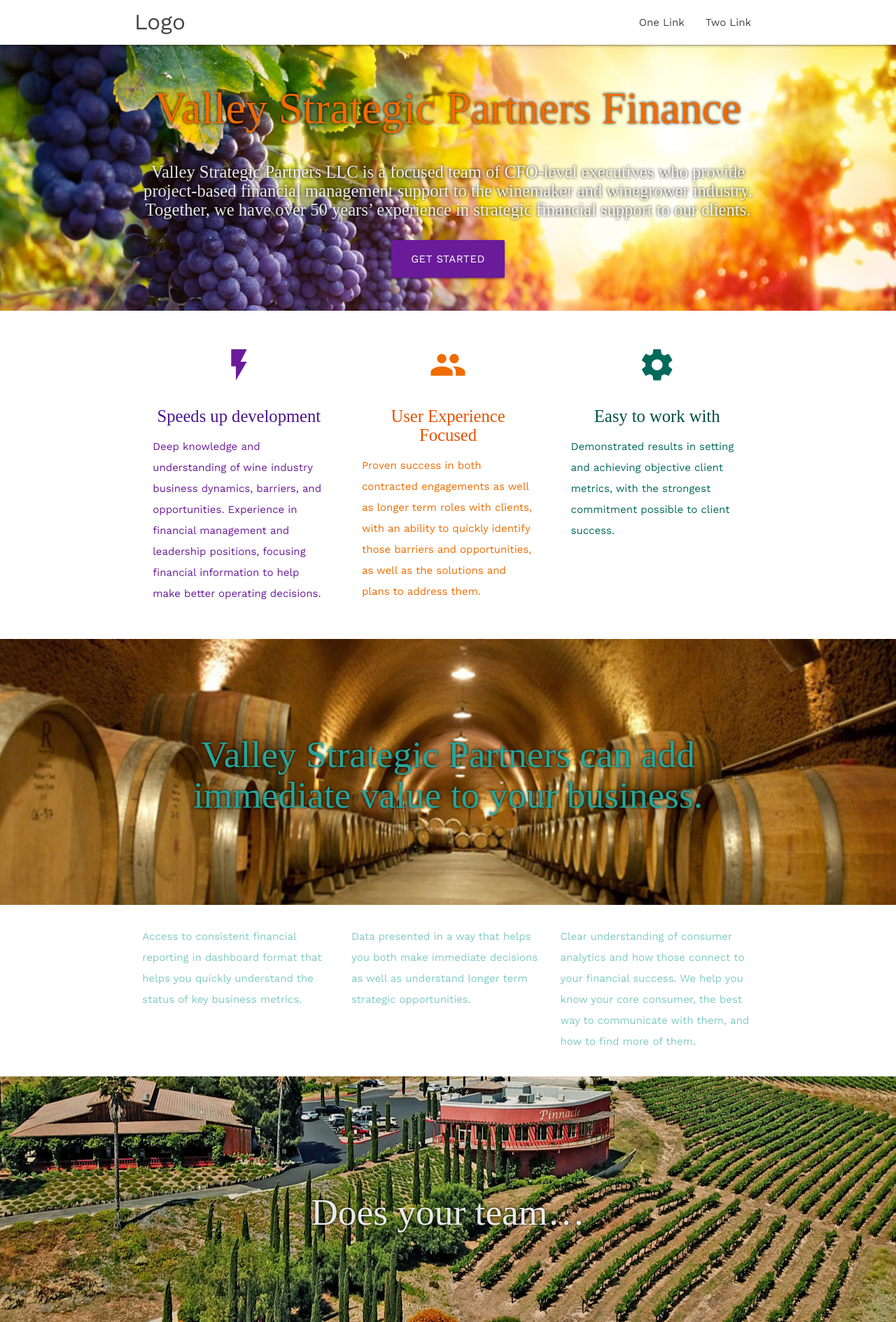
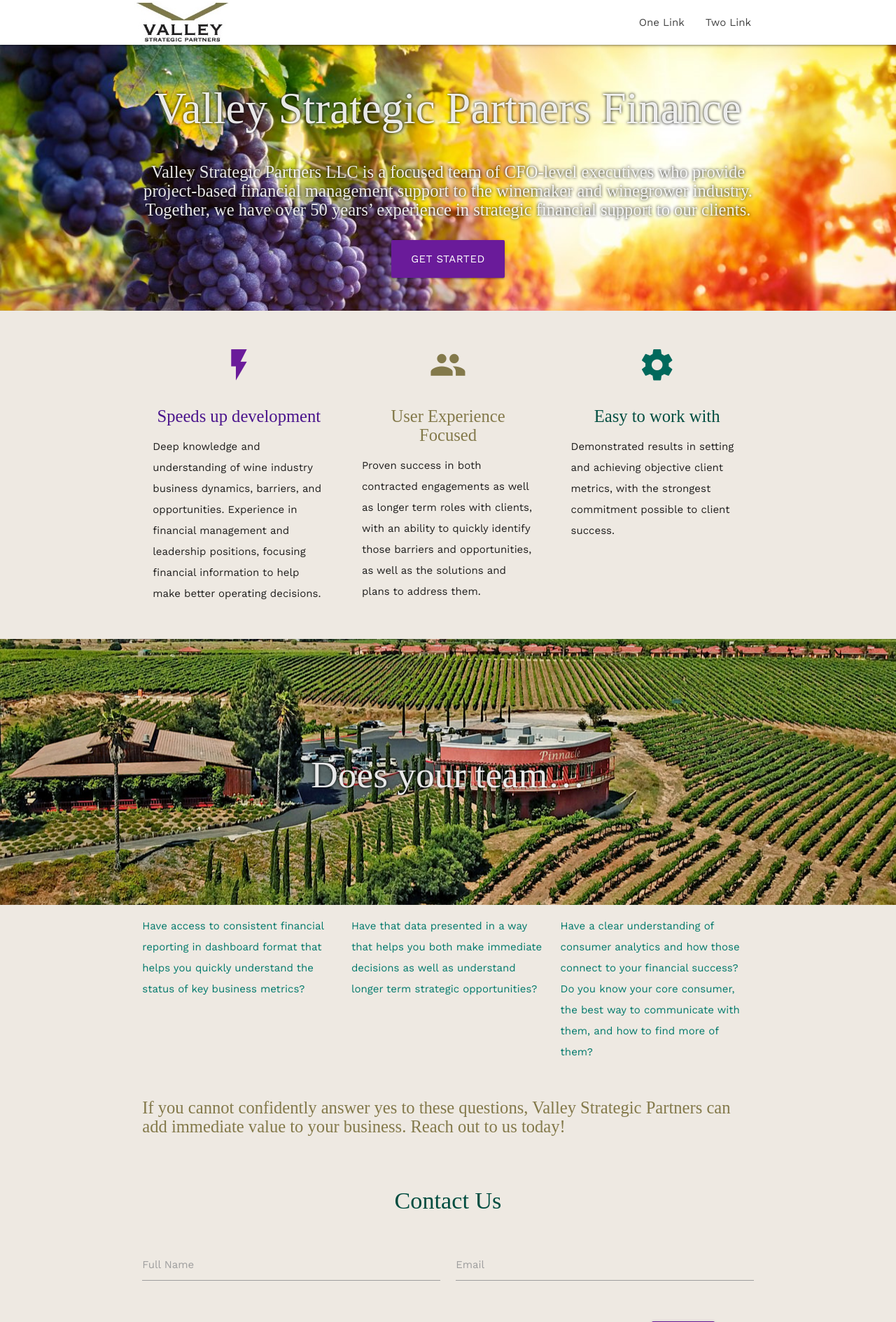
Before and after one commit to mushel/pageFormParallax, a PHP site: page / in a window 1280 px wide. Shown: the top 1889 px of the page at 70% size. Run offline with PHP 8.4, Linux system fonts and the light colour scheme; data that the repository does not hold is empty; some libraries are stand-ins or nearby versions; some web fonts are replaced.

Commit message:
new images and styles

```diff
--- a/css/style.css
+++ b/css/style.css
@@ -7,6 +7,7 @@
  */
 html {
   font-family: 'Work Sans', sans-serif;
+  background: #EEE9E2;
 }
 h1, h2, h3, h4, h5, h6 {
   font-family: 'Sorts Mill Goudy', serif;
@@ -57,6 +58,19 @@ p {
   }
 }
 */
+.brand-logo {
+  background: url('../vsp-logo.jpg') no-repeat;
+  width: 136px;
+  height: 60px;
+  margin-top: 2px;
+  background-size: contain;
+}
+.gold {
+  background: #83794A;
+}
+.gold-text {
+  color: #83794A;
+}
 @media only screen and (max-width : 992px) {
   .parallax-container .section {
     position: absolute;
--- a/index.php
+++ b/index.php
@@ -33,7 +33,7 @@ $thankYou="Your message has been sent.";
 <body>
   <nav class="white" role="navigation">
     <div class="nav-wrapper container">
-      <a id="logo-container" href="#" class="brand-logo">Logo</a>
+      <a id="logo-container" href="#" class="brand-logo"></a>
       <ul class="right hide-on-med-and-down">
         <li><a href="#one">One Link</a></li>
         <li><a href="#two">Two Link</a></li>
@@ -51,7 +51,7 @@ $thankYou="Your message has been sent.";
     <div class="section no-pad-bot">
       <div class="container">
         <br><br>
-        <h1 class="header center orange-text text-darken-3">Valley Strategic Partners Finance</h1>
+        <h1 class="header center">Valley Strategic Partners Finance</h1>
         <div class="row center">
           <h5 class="header col s12 light">Valley Strategic Partners LLC is a focused team of CFO-level executives who provide
 project-based financial management support to the winemaker and winegrower industry.
@@ -76,16 +76,16 @@ Together, we have over 50 years’ experience in strategic financial support to
             <h2 class="center purple-text text-darken-3"><i class="material-icons">flash_on</i></h2>
             <h5 class="center purple-text text-darken-4">Speeds up development</h5>
 
-            <p class="purple-text text-darken-3">Deep knowledge and understanding of wine industry business dynamics, barriers, and opportunities. Experience in financial management and leadership positions, focusing financial information to help make better operating decisions.</p>
+            <p>Deep knowledge and understanding of wine industry business dynamics, barriers, and opportunities. Experience in financial management and leadership positions, focusing financial information to help make better operating decisions.</p>
           </div>
         </div>
 
         <div class="col s12 m4">
           <div class="icon-block">
-            <h2 class="center orange-text text-darken-3"><i class="material-icons">group</i></h2>
-            <h5 class="center orange-text text-darken-4">User Experience Focused</h5>
+            <h2 class="center gold-text"><i class="material-icons">group</i></h2>
+            <h5 class="center gold-text ">User Experience Focused</h5>
 
-            <p class="orange-text text-darken-3">Proven success in both contracted engagements as well as longer term roles with clients, with an ability to quickly identify those barriers and opportunities, as well as the solutions and plans to address them.</p>
+            <p>Proven success in both contracted engagements as well as longer term roles with clients, with an ability to quickly identify those barriers and opportunities, as well as the solutions and plans to address them.</p>
           </div>
         </div>
 
@@ -94,7 +94,7 @@ Together, we have over 50 years’ experience in strategic financial support to
             <h2 class="center teal-text text-darken-3"><i class="material-icons">settings</i></h2>
             <h5 class="center teal-text text-darken-4">Easy to work with</h5>
 
-            <p class="teal-text text-darken-3">Demonstrated results in setting and achieving objective client metrics, with the strongest commitment possible to client success.</p>
+            <p>Demonstrated results in setting and achieving objective client metrics, with the strongest commitment possible to client success.</p>
           </div>
         </div>
       </div>
@@ -102,39 +102,12 @@ Together, we have over 50 years’ experience in strategic financial support to
     </div>
   </div>
 
-
-  <div class="parallax-container valign-wrapper">
-    <div class="section no-pad-bot">
-      <div class="container">
-        <div class="row center">
-          <h2 class="teal-text text-lighten-1">Valley Strategic Partners can add immediate value to your business.</h2>
-        </div>
-      </div>
-    </div>
-    <div class="parallax"><img src="winery-2.jpg" alt="Winery 2"></div>
-  </div>
-  <div class="container">
-    <div class="section no-pad-bot">
-      <div class="row">
-        <p class="teal-text text-lighten-3 col s12 m4">Access to consistent financial reporting in dashboard format that helps you quickly understand the status of key business metrics.
-        </p>
-        <p class="teal-text text-lighten-3 col s12 m4">Data presented in a way that helps you both make immediate decisions as well as understand longer term strategic opportunities.
-        </p>
-        <p class="teal-text text-lighten-3 col s12 m4">Clear understanding of consumer analytics and how those connect to your financial success. We help you know your core consumer, the best way to communicate with them, and how to find more of them.</p>
-      </div>
-    </div>
-  </div>
-
-
-
   <div class="parallax-container valign-wrapper">
     <div class="section no-pad-bot">
       <div class="container">
         <div class="row center">
         <h2 class="header col s12 light">Does your team…</h2>
-
         </div>
-
       </div>
     </div>
     <div class="parallax"><img src="winery-1.jpg" alt="winery"></div>
@@ -148,7 +121,7 @@ Together, we have over 50 years’ experience in strategic financial support to
           Have a clear understanding of consumer analytics and how those connect to your financial success? Do you know your core consumer, the best way to communicate with them, and how to find more of them?</p>
     </div>
     <div class="row">
-      <h5 class="purple-text text-darken-4 col s12">If you cannot confidently answer yes to these questions, Valley Strategic
+      <h5 class="gold-text col s12">If you cannot confidently answer yes to these questions, Valley Strategic
 Partners can add immediate value to your business. Reach out to us today!</h5>
     </div>
   </div>
@@ -187,11 +160,20 @@ Partners can add immediate value to your business. Reach out to us today!</h5>
 
                 </div>
               </form>
-
         </div>
       </div>
 
     </div>
+  </div>
+  <div class="parallax-container valign-wrapper">
+    <div class="section no-pad-bot">
+      <div class="container">
+        <div class="row center">
+          <h2 class="teal-text text-lighten-1">Valley Strategic Partners can add immediate value to your business.</h2>
+        </div>
+      </div>
+    </div>
+    <div class="parallax"><img src="winery-2.jpg" alt="Winery 2"></div>
   </div>
   <footer class="page-footer purple darken-4">
     <div class="container">
```
Also changed, not shown: vsp-logo-circle.jpg (added), vsp-logo.jpg (added), 2 other files.
